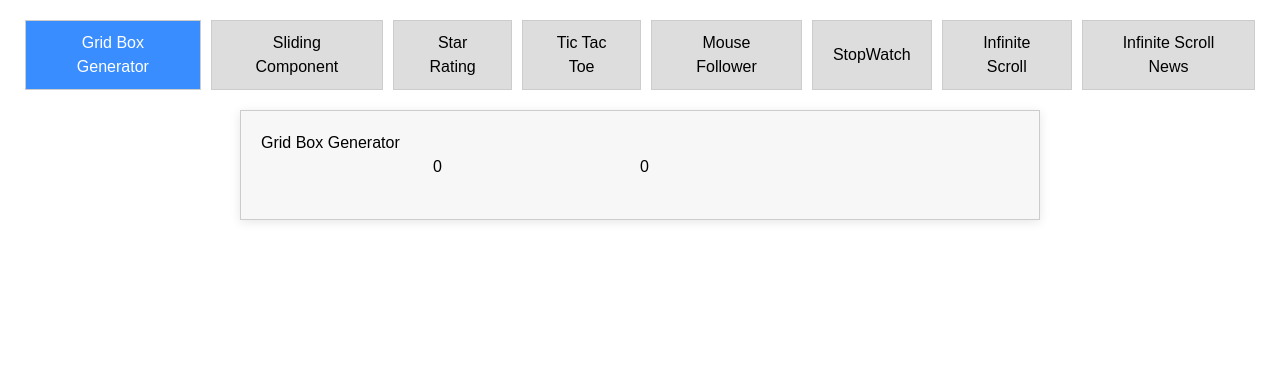
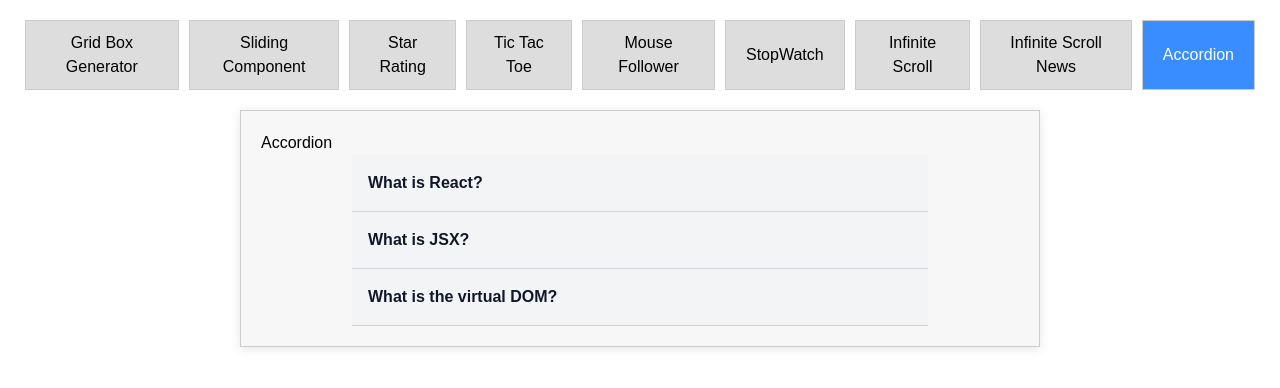
Before and after one commit to Meet57/frontend-practice, a React (Create React App) app: page / in a window 1280 px wide. Shown: the top 388 px of the page. Built offline with nearby package versions, Linux system fonts and the light colour scheme.

Commit message:
Accordian

```diff
--- a/src/App.js
+++ b/src/App.js
@@ -8,9 +8,10 @@ import { MouseFollower } from "./projects/MouseFollower/MouseFollower";
 import { StopWatch } from "./projects/StopWatch/StopWatch";
 import { InfiniteScroll } from "./projects/InfiniteScroll/InfiniteScroll";
 import { InfiniteScrollNews } from "./projects/InfiniteScrollNews/InfiniteScrollNews";
+import { Accordion } from "./projects/Accordion/Accordion";
 
 function App() {
-  const [activeProject, setActiveProject] = useState(0);
+  const [activeProject, setActiveProject] = useState(8);
 
   const projects = [
     { name: "Grid Box Generator", component: <GridBoxGenerator /> },
@@ -20,7 +21,8 @@ function App() {
     { name: "Mouse Follower", component: <MouseFollower /> },
     { name: "StopWatch", component: <StopWatch /> },
     { name: "Infinite Scroll", component: <InfiniteScroll /> },
-    { name: "Infinite Scroll News", component: <InfiniteScrollNews /> }
+    { name: "Infinite Scroll News", component: <InfiniteScrollNews /> },
+    { name: "Accordion", component: <Accordion /> }
   ];
 
   return (
--- /dev/null
+++ b/src/projects/Accordion/Accordion.js
@@ -0,0 +1,49 @@
+import React, { useState } from 'react';
+
+export const Accordion = () => {
+    const [activeIndex, setActiveIndex] = useState(null);
+
+    const faqs = [
+        {
+            question: "What is React?",
+            answer: "React is a JavaScript library for building user interfaces, particularly single-page applications, by creating reusable UI components.",
+        },
+        {
+            question: "What is JSX?",
+            answer: "JSX is a syntax extension for JavaScript that looks similar to HTML. It allows you to write HTML structures within JavaScript code.",
+        },
+        {
+            question: "What is the virtual DOM?",
+            answer: "The virtual DOM is an in-memory representation of the actual DOM elements. React updates the virtual DOM first and then syncs it with the real DOM for performance optimization.",
+        },
+    ];
+
+    const toggleItem = (index) => {
+        setActiveIndex(activeIndex === index ? null : index); // Toggle between showing and hiding content
+    };
+
+    return (
+        <div className="w-full max-w-xl mx-auto">
+            {faqs.map((faq, index) => (
+                <div key={index} className="border-b border-gray-300">
+                    <div
+                        onClick={() => toggleItem(index)}
+                        className="cursor-pointer p-4 bg-gray-100 font-semibold text-gray-900 hover:bg-gray-200"
+                    >
+                        {faq.question}
+                    </div>
+                    <div
+                        className={`overflow-hidden transition-all duration-700 ease-in-out ${activeIndex === index ? 'max-h-40' : 'max-h-0'
+                            }`}
+                    >
+                        <div
+                            className={`p-4 bg-white text-gray-700`}
+                        >
+                            {faq.answer}
+                        </div>
+                    </div>
+                </div>
+            ))}
+        </div>
+    );
+};
```
